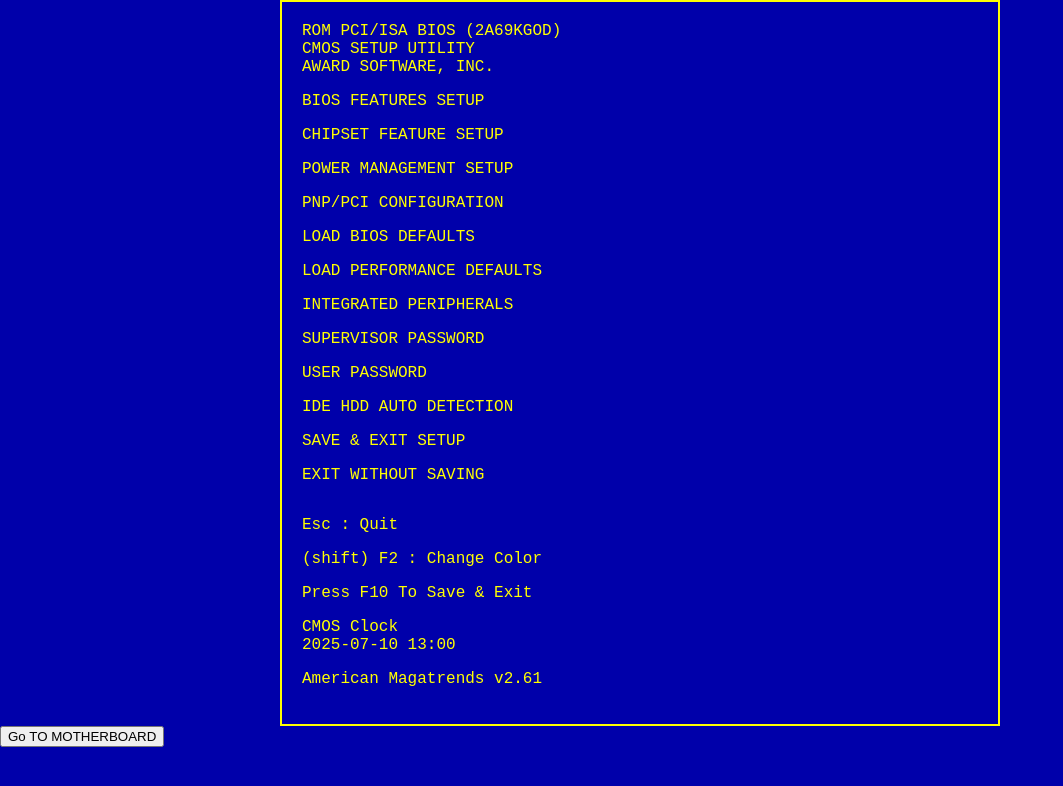
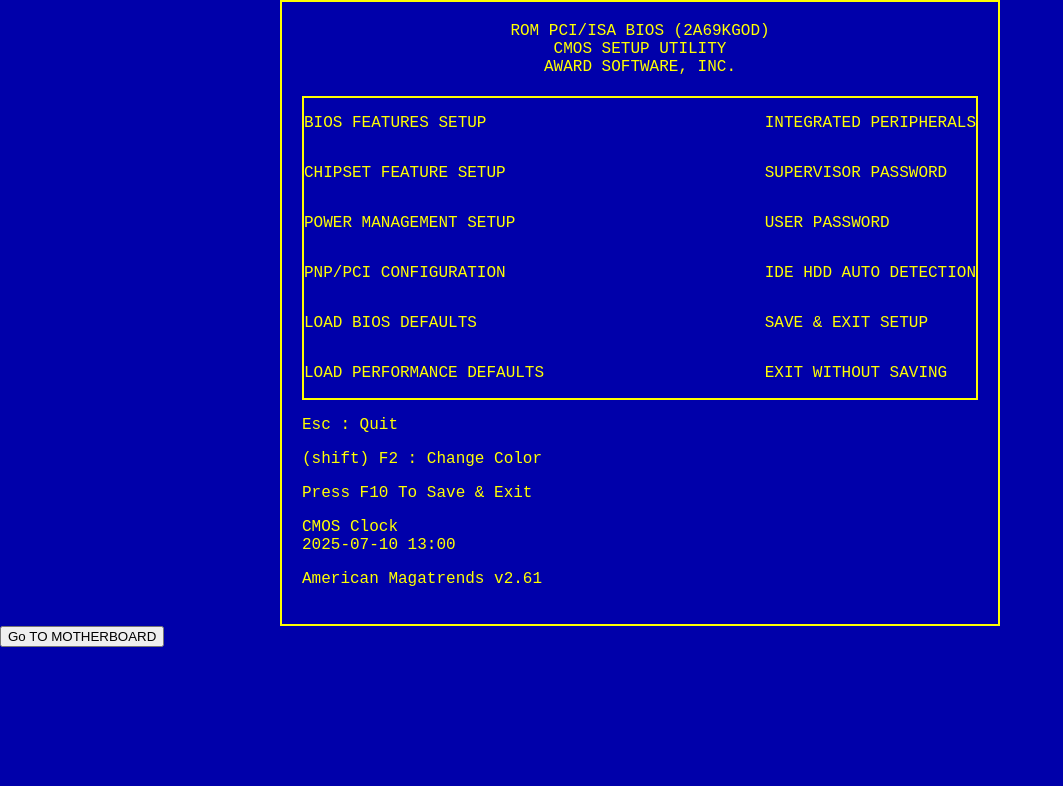
Before and after one commit to Bongeka-Bhungane/task2.4-BOARD, a plain HTML site: page bios.html in a window 1280 px wide. Shown: the whole page, without its empty margins (0-1063 px from the left). Drawn offline with Linux system fonts and the light colour scheme.

Commit message:
did css for the bios

```diff
--- a/bios.css
+++ b/bios.css
@@ -14,3 +14,16 @@ body {
     flex-direction: column;
     justify-content: space-between;
 }
+.bios-title {
+    text-align: center;
+    margin-bottom: 20px;
+}
+.bios-menu {
+    display: flex;
+    justify-content: space-between;
+    border: 2px solid #ffff00;
+}
+.left-menu, .right-menu {
+    display: flex;
+    flex-direction: column;
+}
--- a/bios.html
+++ b/bios.html
@@ -8,7 +8,7 @@
   </head>
   <body>
     <div class="bios-container">
-        <div class="bios-tittle">
+        <div class="bios-title">
             ROM PCI/ISA BIOS (2A69KGOD)<br>
             CMOS SETUP UTILITY<br>
             AWARD SOFTWARE, INC.
```
